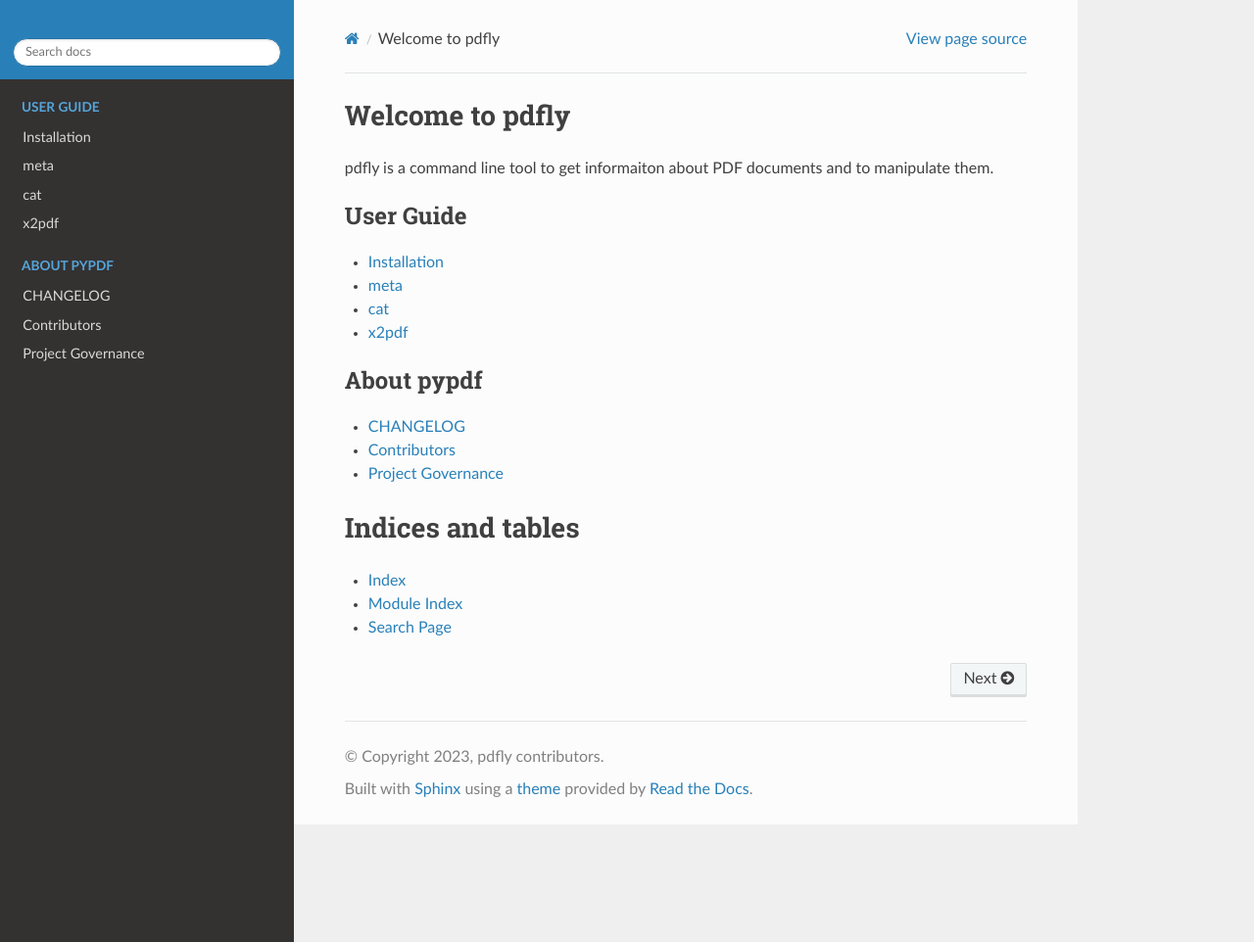
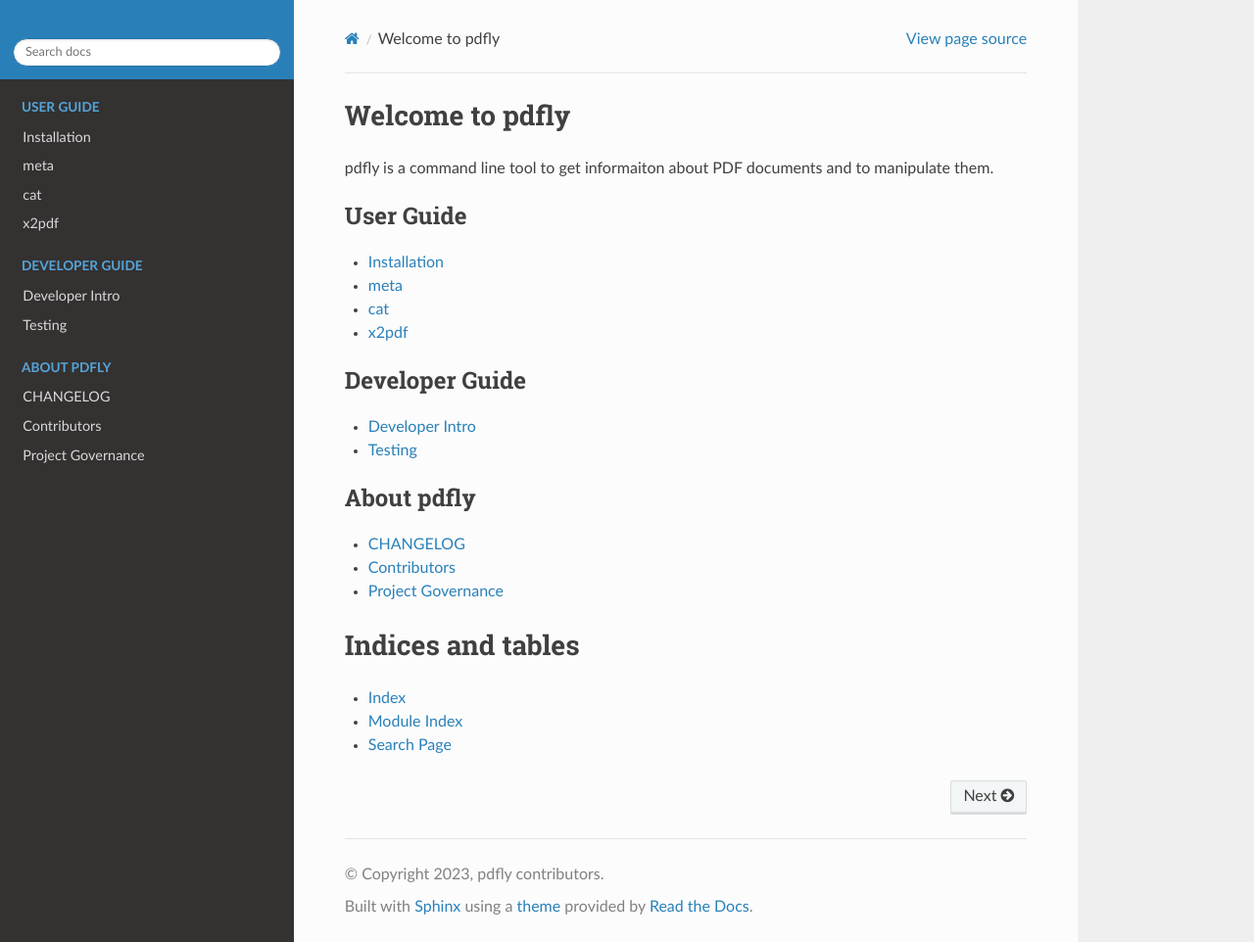
Before and after one commit to py-pdf/pdfly, a Sphinx documentation site: the page built from docs/index.rst, in a window 1280 px wide and 962 px high. Shown: the whole window at 98% size. Built offline with Sphinx 7.4.7 and the Read the Docs theme 3.1.0, drawn with Linux system fonts in a browser that asks for light colours.

````diff
--- a/docs/index.rst
+++ b/docs/index.rst
@@ -19,7 +19,14 @@ pdfly is a command line tool to get informaiton about PDF documents and to manip
 
 
 .. toctree::
-   :caption: About pypdf
+   :caption: Developer Guide
+   :maxdepth: 1
+
+   dev/intro
+   dev/testing
+
+.. toctree::
+   :caption: About pdfly
    :maxdepth: 1
 
    meta/CHANGELOG
--- a/docs/user/installation.md
+++ b/docs/user/installation.md
@@ -7,14 +7,14 @@ There are several ways to install pdfly. The most common option is to use pip.
 pdfly requires Python 3.6+ to run.
 
 Typically Python comes with `pip`, a package installer. Using it you can
-install pypdf:
+install pdfly:
 
 ```bash
 pip install pdfly
 ```
 
 If you are not a super-user (a system administrator / root), you can also just
-install pypdf for your current user:
+install pdfly for your current user:
 
 ```bash
 pip install --user pdfly
````
Also changed, not shown: docs/dev/intro.md (added, +79 -0 lines), docs/dev/testing.md (added, +5 -0 lines), 3 other files.
